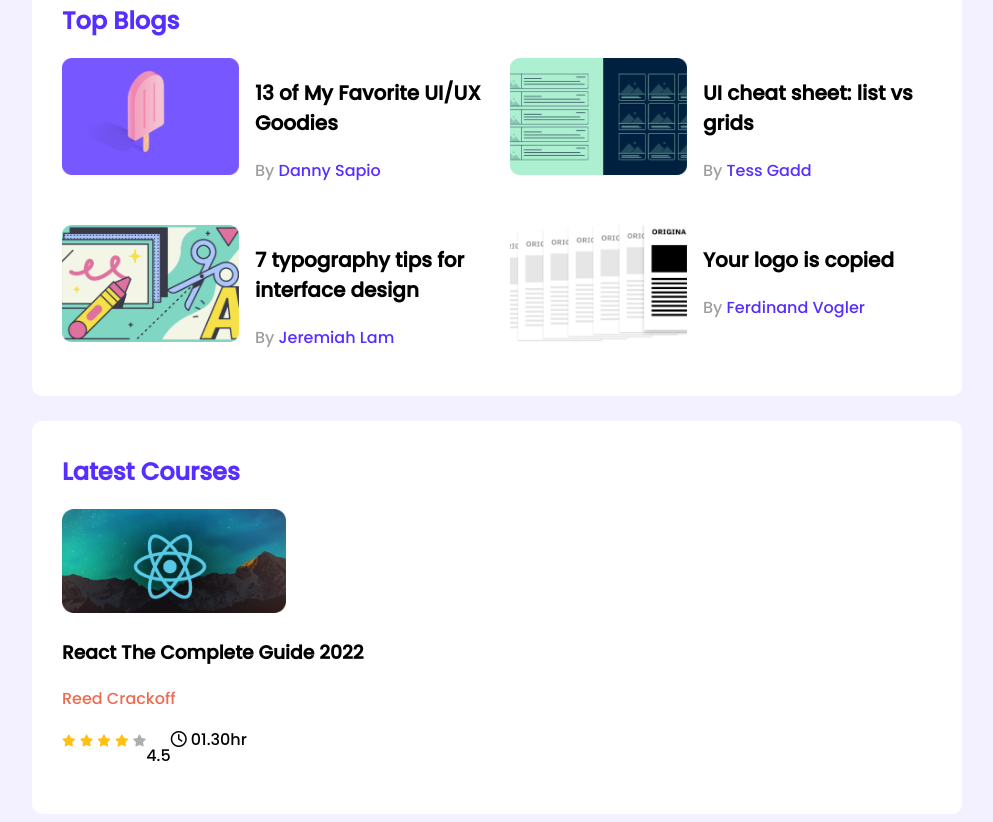
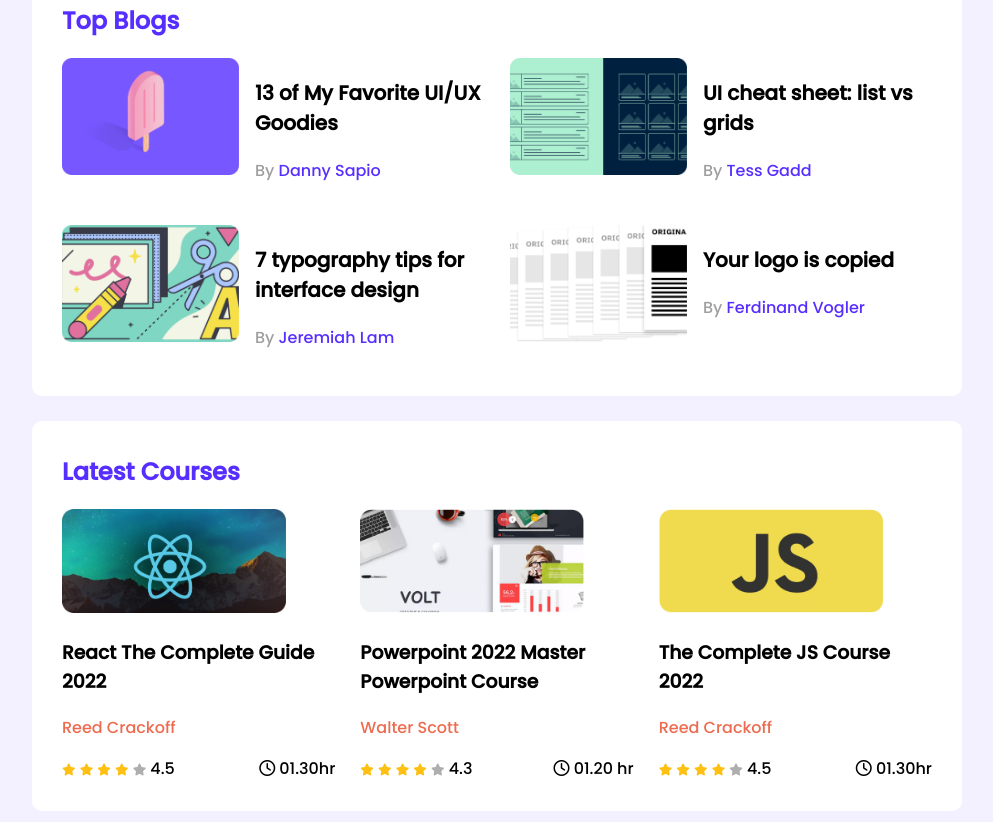
Before and after one commit to ShekhRaselMasrurAhmmadNissan/leader-board-css3, a plain HTML site: page index.html in a window 1280 px wide. Shown: the part 333-1155 px from the top of the page, without its empty margins (143-1136 px from the left). Drawn offline with Linux system fonts and the light colour scheme; a web font is replaced by a local one.

Commit message:
Finished Responsive Style.

```diff
--- a/index.html
+++ b/index.html
@@ -136,8 +136,54 @@
 									<i class="fa-solid fa-star filled"></i>
 									<i class="fa-solid fa-star filled"></i>
 									<i class="fa-solid fa-star empty"></i>
+									<span class="course-ratings">4.5</span>
 								</div>
-								<p class="course-ratings">4.5</p>
+								<div class="course-duration">
+									<i class="fa-regular fa-clock"></i>
+									01.30hr
+								</div>
+							</div>
+						</div>
+					</div>
+					<div class="course">
+						<div class="course-banner">
+							<img src="./images/courses/course-2.png" alt="">
+						</div>
+						<div class="course-detail">
+							<h3 class="course-title">Powerpoint 2022 Master Powerpoint Course</h3>
+							<p class="course-author"><a href="">Walter Scott</a></p>
+							<div class="course-info">
+								<div class="course-star">
+									<i class="fa-solid fa-star filled"></i>
+									<i class="fa-solid fa-star filled"></i>
+									<i class="fa-solid fa-star filled"></i>
+									<i class="fa-solid fa-star filled"></i>
+									<i class="fa-solid fa-star empty"></i>
+									<span class="course-ratings">4.3</span>
+								</div>
+								<div class="course-duration">
+									<i class="fa-regular fa-clock"></i>
+									01.20 hr
+								</div>
+							</div>
+						</div>
+					</div>
+					<div class="course">
+						<div class="course-banner">
+							<img src="./images/courses/course-3.png" alt="">
+						</div>
+						<div class="course-detail">
+							<h3 class="course-title">The Complete JS Course 2022</h3>
+							<p class="course-author"><a href="">Reed Crackoff</a></p>
+							<div class="course-info">
+								<div class="course-star">
+									<i class="fa-solid fa-star filled"></i>
+									<i class="fa-solid fa-star filled"></i>
+									<i class="fa-solid fa-star filled"></i>
+									<i class="fa-solid fa-star filled"></i>
+									<i class="fa-solid fa-star empty"></i>
+									<span class="course-ratings">4.5</span>
+								</div>
 								<div class="course-duration">
 									<i class="fa-regular fa-clock"></i>
 									01.30hr
--- a/styles/style.css
+++ b/styles/style.css
@@ -43,11 +43,13 @@
 .top-players {
 	margin-bottom: 30px;
 }
+
 .section-title {
 	color: rgb(86, 46, 255);
 	font-size: 24px;
 	margin-top: 3px;
 }
+
 .players {
 	display: grid;
 	grid-template-columns: repeat(3, 1fr);
@@ -68,6 +70,7 @@
 	margin-left: 16px;
 	font-size: 18px;
 }
+
 /* Top Player Style End */
 
 /* Top Blogs Style Start */
@@ -76,12 +79,14 @@
 	grid-template-columns: repeat(2, 1fr);
 	gap: 26px;
 }
+
 .blog {
 	display: flex;
 	/* width: 340px;
 	height: 117px; */
 }
-.blog .thumbnail img{
+
+.blog .thumbnail img {
 	width: 177px;
 	height: 117px;
 }
@@ -99,15 +104,25 @@
 	font-size: 16px;
 }
 
-.blog-author a{
+.blog-author a {
 	text-decoration: none;
 	font-size: 16px;
 	color: rgba(86, 46, 255, 1);
 }
+
 /* Top Blogs Style End */
 
 
 /* Courses Style Start */
+.courses {
+	display: grid;
+	grid-template-columns: repeat(3, 1fr);
+	column-gap: 25px;
+}
+
+/* .course {
+	box-shadow: 5px 5.34229px 13.3557px rgba(9, 9, 9, 0.299);
+} */
 .course .course-banner img {
 	width: 224px;
 	height: 104px;
@@ -117,13 +132,17 @@
 	text-decoration: none;
 	color: rgba(237, 107, 79, 1);
 }
+
 .course-detail .course-info {
 	display: flex;
+	align-items: center;
+	justify-content: space-between;
+}
 
-}
 .fa-star {
 	font-size: 12px;
 }
+
 .fa-star.filled {
 	color: rgba(255, 192, 20, 1);
 }
@@ -131,4 +150,52 @@
 .fa-star.empty {
 	color: rgba(174, 174, 174, 1);
 }
+
 /* Courses Style End */
+
+
+
+/* Media Queries */
+
+/* Mobile Device Start */
+@media only screen and (max-width: 688px) {
+	.container {
+		width: 100%;
+	}
+
+	.players,
+	.blogs,
+	.courses {
+		grid-template-columns: repeat(1, 1fr);
+	}
+
+	.courses {
+		gap: 30px;
+	}
+
+	.player,
+	.blog {
+		/* justify-content: center; */
+		flex-direction: column;
+	}
+}
+
+/* Mobile Device End */
+
+/* Tablet Devices Start */
+@media only screen and (min-width: 688px) and (max-width: 992px) {
+	.container {
+		width: 100%;
+		margin-left: 20px;
+	}
+
+	.players,
+	.courses {
+		grid-template-columns: repeat(2, 1fr);
+	}
+
+	.blogs {
+		grid-template-columns: repeat(1, 1fr);
+	}
+}
+/* Tablet Devices End */
```
